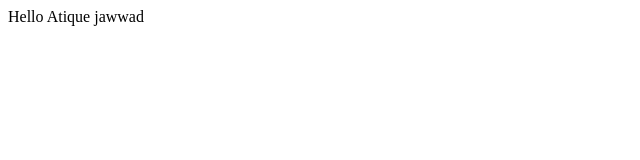
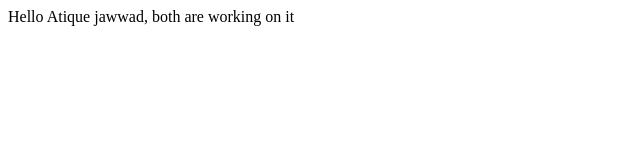
Before and after one commit to muhammad-atique/bootcamp_2020, a plain HTML site: page index.html in a window 1280 px wide. Shown: the whole page, without its empty margins (0-640 px from the left). Drawn offline with Linux system fonts and the light colour scheme.

Commit message:
added by atique

```diff
--- a/index.html
+++ b/index.html
@@ -9,8 +9,7 @@
 
 <body>
     <div class="">
-        Hello Atique
-        jawwad
+        Hello Atique jawwad, both are working on it
     </div>
 </body>
 
```
